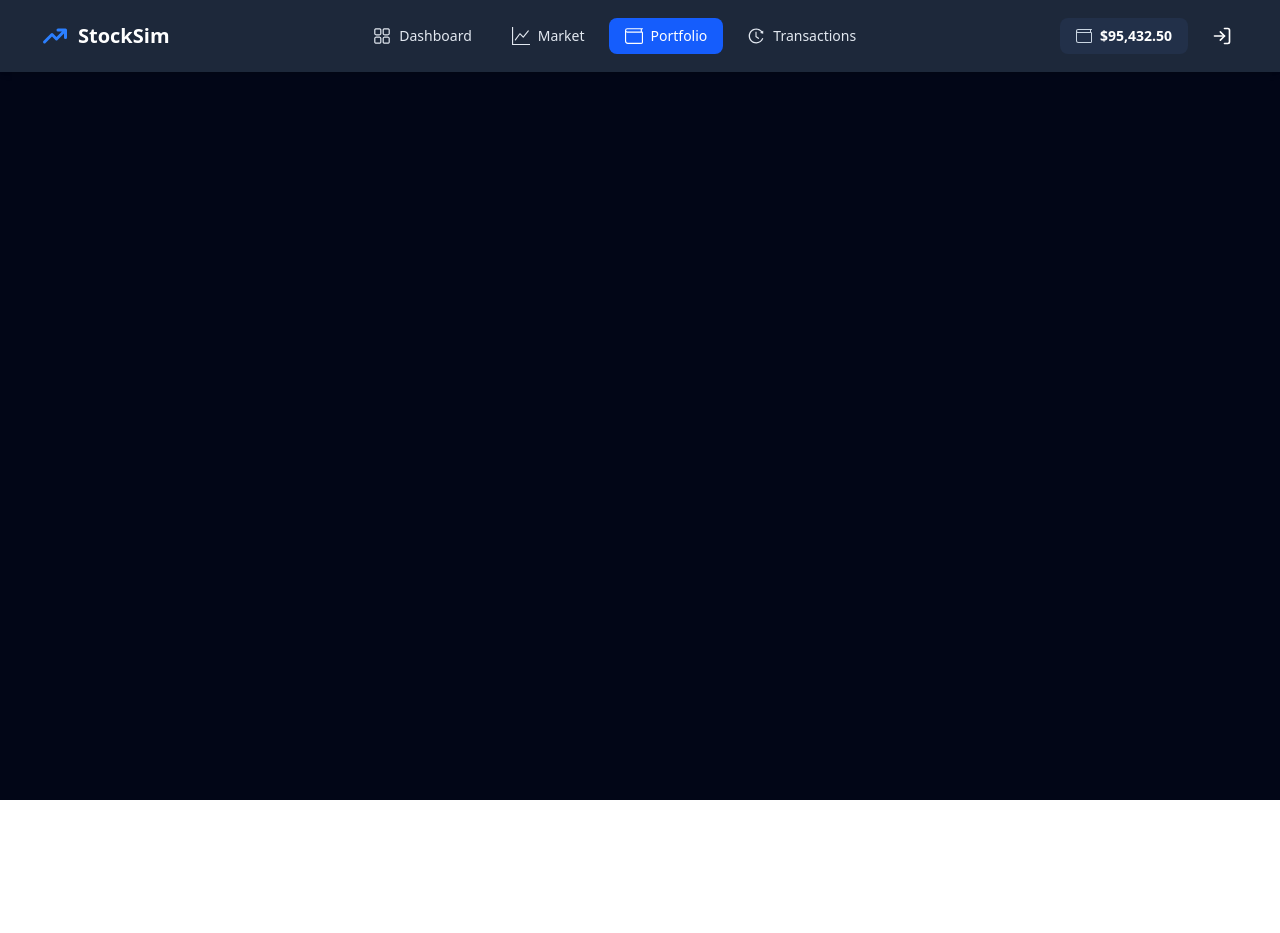
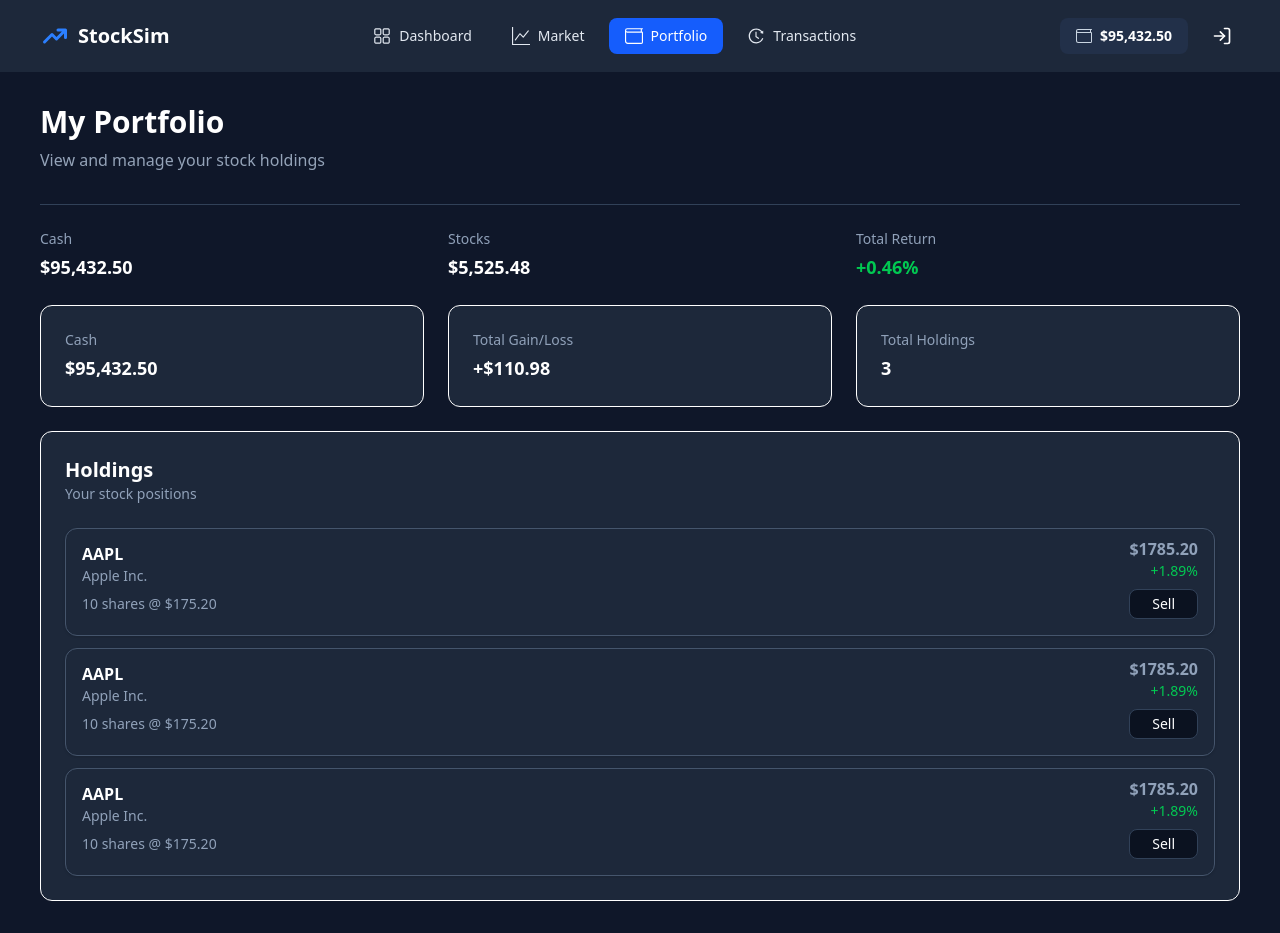
Before and after one commit to nisarg-gadhiya/stock-sim, a React (Vite) app: page /portfolio in a window 1280 px wide. Before the commit the page ends 800 px from the top, so only its background shows below. Built offline with nearby package versions, Linux system fonts and the light colour scheme.

Commit message:
Portfolio commit 1

```diff
--- /dev/null
+++ b/src/components/portfolio/HoldingRow.jsx
@@ -0,0 +1,40 @@
+import React from 'react'
+
+const HoldingRow = () => {
+  return (
+    <div className="flex items-center justify-between pb-4 hover:bg-[#24324a] px-4 py-2 rounded-xl shadow-sm border border-slate-600 cursor-pointer transition-all duration-400">
+      <div className="flex flex-col">
+        <span className="font-semibold">
+          AAPL
+        </span>
+        <span className="text-sm text-slate-400">
+          Apple Inc.
+        </span>
+        <span className="text-sm text-slate-400 mt-2">10 shares @ $175.20</span>
+      </div>
+
+      <div className="flex flex-col text-right">
+
+        <span className="font-semibold text-slate-400">
+          $1785.20
+        </span>
+
+        <span
+            className={`text-sm ${
+                1.89 > 0
+                ? "text-green-500"
+                : "text-red-500"
+            }`}
+            >
+            {1.89 > 0 ? "+" : ""}
+            {1.89}%
+        </span>
+
+        <button className='px-3 py-1 text-sm font-medium rounded-lg bg-[#0b1220] text-white border border-slate-700 hover:bg-[#162033] hover:border-blue-500/40 transition-all duration-200 mt-2'>Sell</button>
+
+      </div>
+    </div>
+  )
+}
+
+export default HoldingRow
--- /dev/null
+++ b/src/components/portfolio/HoldingsList.jsx
@@ -0,0 +1,33 @@
+import React from "react";
+import HoldingRow from "./HoldingRow";
+import { holdings } from "../../data/holdings";
+
+const HoldingsList = () => {
+  return (
+    <div className="rounded-xl bg-[#1D283A] p-6 border border-white">
+
+      <div className="mb-6">
+        <h2 className="text-xl font-semibold">Holdings</h2>
+        <p className="text-sm text-slate-400">
+          Your stock positions
+        </p>
+      </div>
+
+      <div className="flex flex-col gap-3">
+        {holdings.map((stock) => (
+          <HoldingRow
+            key={stock.symbol}
+            symbol={stock.symbol}
+            company={stock.company}
+            shares={stock.shares}
+            avgPrice={stock.avgPrice}
+            currentPrice={stock.currentPrice}
+          />
+        ))}
+      </div>
+
+    </div>
+  );
+};
+
+export default HoldingsList;
--- /dev/null
+++ b/src/components/portfolio/PortfolioSummary.jsx
@@ -0,0 +1,38 @@
+import React from "react";
+
+const PortfolioSummary = () => {
+  return (
+    <div className="grid grid-cols-3 gap-6 pt-6 border-t border-slate-700">
+
+      <div className="flex flex-col gap-1">
+        <span className="text-sm text-slate-400">
+          Cash
+        </span>
+        <span className="text-lg font-semibold">
+          $95,432.50
+        </span>
+      </div>
+
+      <div className="flex flex-col gap-1">
+        <span className="text-sm text-slate-400">
+          Stocks
+        </span>
+        <span className="text-lg font-semibold">
+          $5,525.48
+        </span>
+      </div>
+
+      <div className="flex flex-col gap-1">
+        <span className="text-sm text-slate-400">
+          Total Return
+        </span>
+        <span className="text-lg font-semibold text-green-500">
+          +0.46%
+        </span>
+      </div>
+
+    </div>
+  );
+};
+
+export default PortfolioSummary;
--- /dev/null
+++ b/src/components/portfolio/SummaryCard.jsx
@@ -0,0 +1,41 @@
+import React from "react";
+
+const SummaryCard = () => {
+  const data = [
+    {
+      summary: "Cash",
+      value: "$95,432.50",
+    },
+    {
+      summary: "Total Gain/Loss",
+      value: "+$110.98",
+    },
+    {
+      summary: "Total Holdings",
+      value: "3",
+    },
+  ];
+
+  return (
+    <div className="grid grid-cols-1 md:grid-cols-3 gap-6">
+
+      {data.map((item, index) => (
+        <div
+          key={index}
+          className="rounded-xl bg-[#1D283A] p-6 flex flex-col gap-1 border borde"
+        >
+          <span className="text-sm text-slate-400">
+            {item.summary}
+          </span>
+
+          <span className="text-lg font-semibold">
+            {item.value}
+          </span>
+        </div>
+      ))}
+
+    </div>
+  );
+};
+
+export default SummaryCard;
--- /dev/null
+++ b/src/data/holdings.js
@@ -0,0 +1,23 @@
+export const holdings = [
+  {
+    symbol: "AAPL",
+    company: "Apple Inc.",
+    shares: 10,
+    avgPrice: 175.20,
+    currentPrice: 178.52,
+  },
+  {
+    symbol: "GOOGL",
+    company: "Alphabet Inc.",
+    shares: 5,
+    avgPrice: 138.40,
+    currentPrice: 141.80,
+  },
+  {
+    symbol: "MSFT",
+    company: "Microsoft Corporation",
+    shares: 3,
+    avgPrice: 362.10,
+    currentPrice: 378.91,
+  },
+];
--- a/src/pages/Portfolio.jsx
+++ b/src/pages/Portfolio.jsx
@@ -1,9 +1,22 @@
 import React from 'react'
+import SummaryCard from '../components/portfolio/SummaryCard'
+import PortfolioSummary from '../components/portfolio/PortfolioSummary'
+import HoldingsList from '../components/portfolio/HoldingsList'
+
 
 const Portfolio = () => {
   return (
-    <div>
+    <div className='w-full min-h-screen bg-[#0f1729] text-white mx-auto px-6 md:px-10 py-8 flex flex-col gap-6'>
+      <div>
+            <span className='text-3xl font-bold mb-2'>My Portfolio</span>
+            <p className='text-[16px] text-[#94A3b8] my-2'>View and manage your stock holdings</p>
+      </div>
 
+      <PortfolioSummary />
+
+      <SummaryCard />
+
+      <HoldingsList />
     </div>
   )
 }
```
Also changed, not shown: src/components/portfolio/PortfolioChart.jsx (added), src/components/portfolio/SellModel.jsx (added), src/data/portfolioHistory.js (added).
